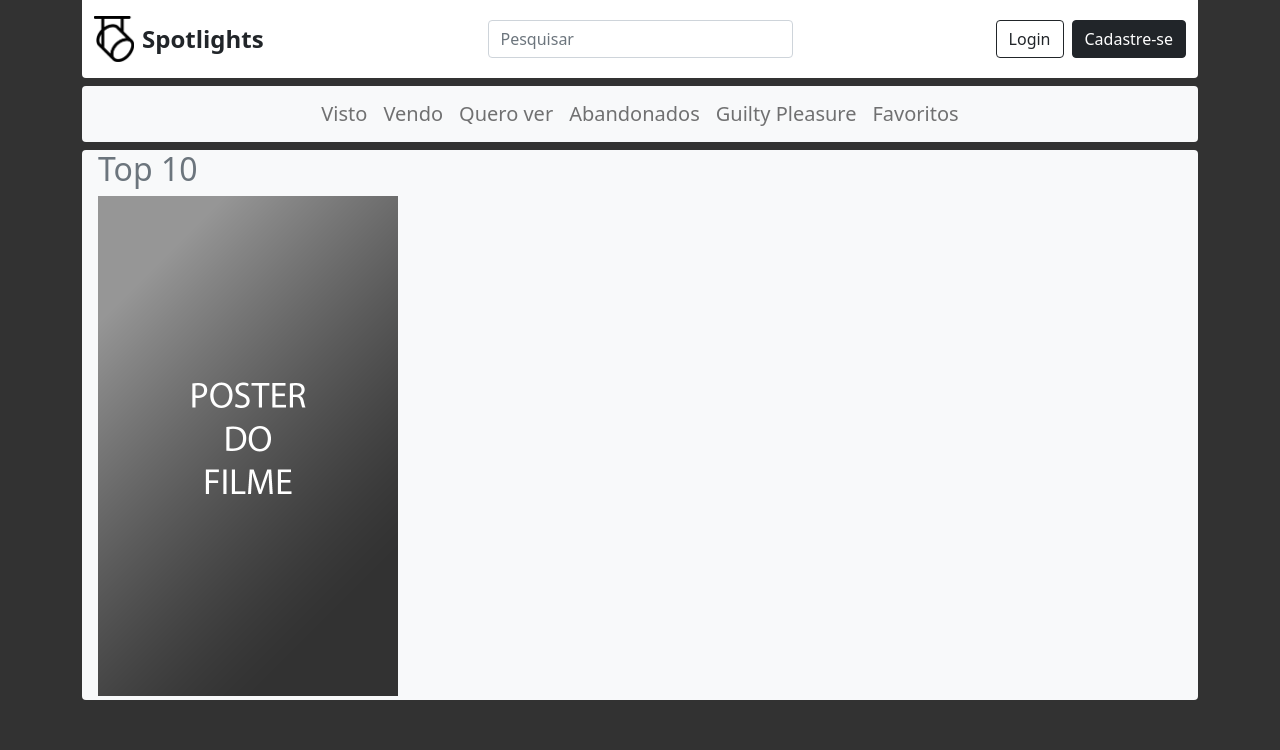
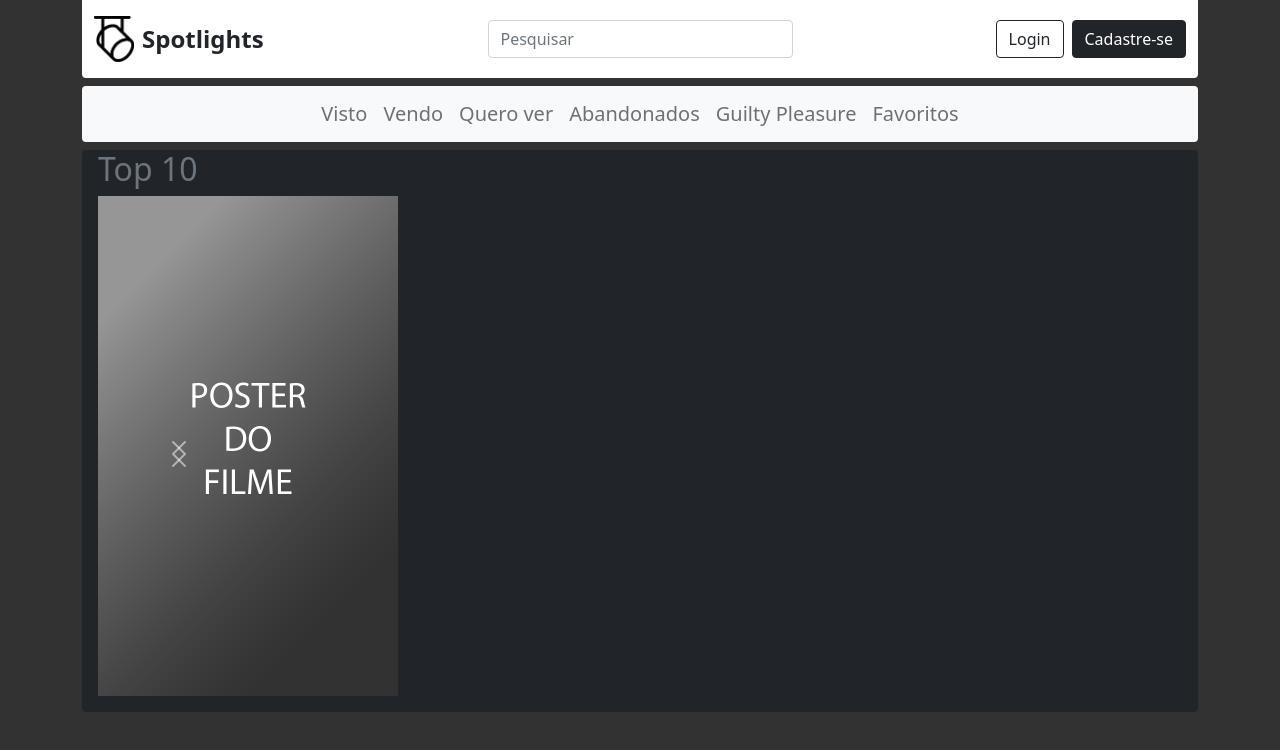
Before and after one commit to ramon-rossini/spotlights-api, an Angular app: page / in a window 1280 px wide. Shown: the top 750 px of the page. Built offline with nearby package versions, Linux system fonts and the light colour scheme.

Commit message:
Carrossel funcionando versao inicial

```diff
--- a/src/app/componentes/homepage/homepage.component.html
+++ b/src/app/componentes/homepage/homepage.component.html
@@ -35,24 +35,30 @@
 
     </nav>
 
-    <section class="bg-light rounded mt-2 px-3">
+    <section class="bg-dark rounded mt-2 px-3">
         <h2 class="text-muted">Top 10</h2>
-        <!-- Carrossel -->
-        <div id="demo" class="carousel slide" data-ride="carousel">
-            <!-- Indicadores -->
-            <ul class="carousel-indicators">
-                <li></li>
+
+        <div id="CarrosselTop10" class="carousel slide" data-ride="carousel"> <!-- Carrossel -->
+            <ul class="carousel-indicators"> <!-- Indicadores -->
+                <li data-target="#CarrosselTop10" data-slide-to="0" class="active"></li>
+                <li data-target="#CarrosselTop10" data-slide-to="1"></li>
             </ul>
+            <div class="carousel-inner"> <!-- Slides -->
+                <div class="carousel-item active pb-3">
+                    <img class="d-block me-3" src="\assets\images\Exemplo-Poster-Filme.png" height="500px">
+                </div>
+                <div class="carousel-item pb-3">
+                    <img class="d-block me-3" src="\assets\images\Exemplo-Poster-Filme.png" height="500px">
+                </div>
+            </div>
+            <a class="carousel-control-prev" href="#CarrosselTop10" data-slide="prev">
+                <span class="carousel-control-prev-icon" aria-hidden="true"></span>
 
-            <!-- Slides -->
-            <div class="pb-1">
-                <img src="\assets\images\Exemplo-Poster-Filme.png" height="500px">
-            </div>
-
-            <a>
-                <span></span>
             </a>
-
+            <button class="carousel-control-prev" type="button" data-target="#CarrosselTop10" data-slide="next">
+                <span class="carousel-control-next-icon" aria-hidden="true"></span>
+                <span class="visually-hidden">Próximo</span>
+            </button>
         </div>
 
     </section>
```
